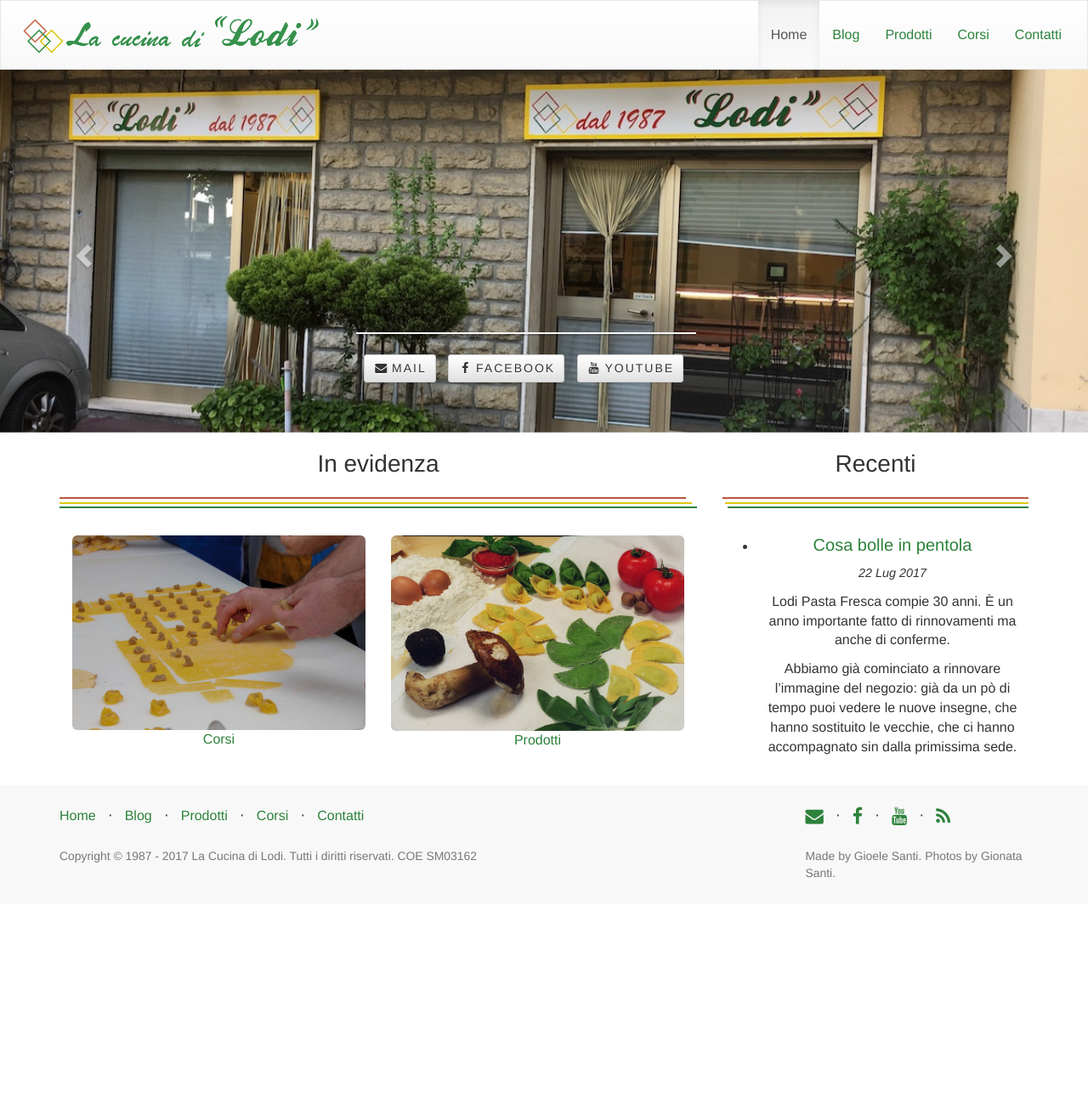
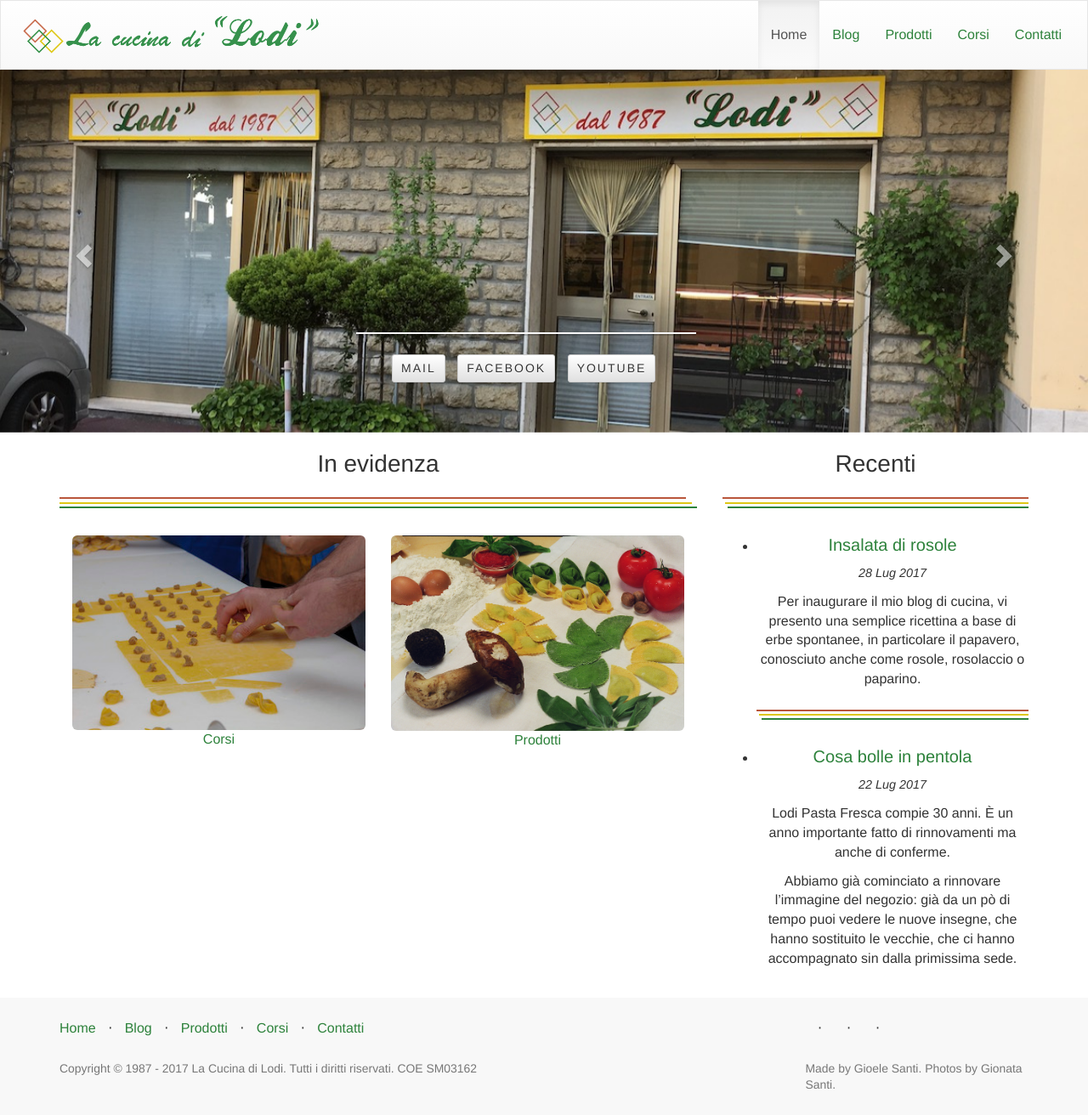
Before and after one commit to gioele-santi/cucina-di-lodi.github.io, a Jekyll site: the page built from index.md, in a window 1280 px wide. Shown: the whole page at 85% size. Built offline with Jekyll 4.4.1, drawn with Linux system fonts in a browser that asks for light colours; nearby versions of some CDN libraries; before the commit the page ends 1063 px from its top, so only the background shows below that.

Commit message:
Added new post, removed broken css links
Removed css script that caused loading errors

```diff
--- a/_includes/head.html
+++ b/_includes/head.html
@@ -22,7 +22,7 @@
     <link href="{{ site.baseurl }}/css/lodi-custom.css" rel="stylesheet">
     <link href="{{ site.baseurl }}/font-awesome-4.1.0/fonts.css" rel="stylesheet">
     <!-- Custom Fonts -->
-    <link href="{{ site.baseurl }}/font-awesome-4.1.0/css/font-awesome.min.css" rel="stylesheet" type="text/css">
+<!--    <link href="{{ site.baseurl }}/font-awesome-4.1.0/css/font-awesome.min.css" rel="stylesheet" type="text/css">-->
     <link href="http://fonts.googleapis.com/css?family=Lato:300,400,700,300italic,400italic,700italic" rel="stylesheet" type="text/css">
 
     <!-- HTML5 Shim and Respond.js IE8 support of HTML5 elements and media queries -->
--- /dev/null
+++ b/_posts/2017-07-29-insalata-di-rosole.markdown
@@ -0,0 +1,35 @@
+---
+layout: post
+title:  "Insalata di rosole"
+date:   2017-07-29 00:30:00 +0100
+
+categories: ricette
+tags: erbe rosole
+
+images:
+  - url: /img/post/rosoli.jpg
+    alt: Rosoli raccolti e puliti
+
+image_credits: Foto di Gionata Santi</a>
+
+---
+Per inaugurare il mio blog di cucina, vi presento una semplice ricettina a base di erbe spontanee, in particolare il papavero, conosciuto anche come rosole, rosolaccio o paparino.
+
+<!--continua-->
+
+Le piante di papavero sono facili da trovare in primavera ma anche in inverno.
+
+**Insalata di rosole:**
+
+*Utilizzare i ciuffetti di rosole più piccoli e teneri.*
+50 g. di rosole già pulite e lavate per ogni commensale
+* olio EVO
+* aceto Balsamico Tradizionale di
+* Modena
+* sale
+In una ciotola condire le erbette con olio EVO e mischiare bene, poi regolare di sale e aggiungere alcune gocce di aceto Balsamico Tradizionale.
+
+<!-- Immagine qui -->
+![insalata di rosole pronta](/img/post/insalata.jpg)
+
+*Nota: questo piatto si presta ad essere servito come antipasto anche in occasioni eleganti.*
```
